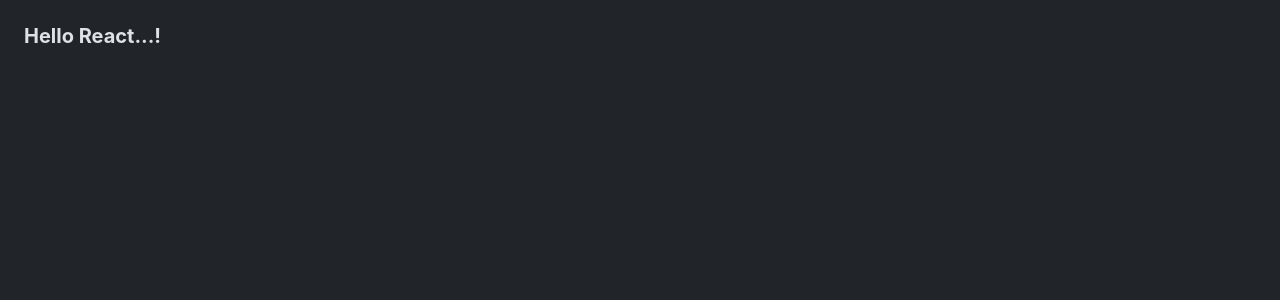
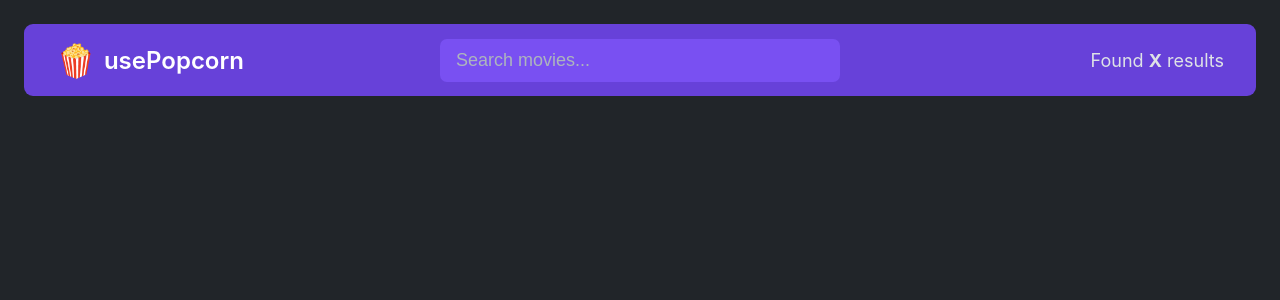
Before and after one commit to sahsan73/pp_movies-details, a React (Create React App) app: page / in a window 1280 px wide. Shown: the top 300 px of the page. Built offline with nearby package versions, Linux system fonts and the light colour scheme.

Commit message:
create navbar

```diff
--- a/src/components/App.js
+++ b/src/components/App.js
@@ -1,4 +1,5 @@
 import "../index.css";
+import NavBar from "./NavBar";
 
 /*
 const tempMovieData = [
@@ -47,12 +48,8 @@
     userRating: 9,
   },
 ];
-
-export default function App() {
-  return <h1>Hello React...!</h1>;
-}
 */
 
 export default function App() {
-  return <h1>Hello React...!</h1>;
+  return <NavBar />;
 }
--- /dev/null
+++ b/src/components/NavBar.js
@@ -0,0 +1,24 @@
+import { useState } from "react";
+
+export default function NavBar() {
+  const [query, setQuery] = useState("");
+
+  return (
+    <nav className="nav-bar">
+      <div className="logo">
+        <span role="img">🍿</span>
+        <h1>usePopcorn</h1>
+      </div>
+      <input
+        className="search"
+        type="text"
+        placeholder="Search movies..."
+        value={query}
+        onChange={(e) => setQuery(e.target.value)}
+      />
+      <p className="num-results">
+        Found <strong>X</strong> results
+      </p>
+    </nav>
+  );
+}
```
